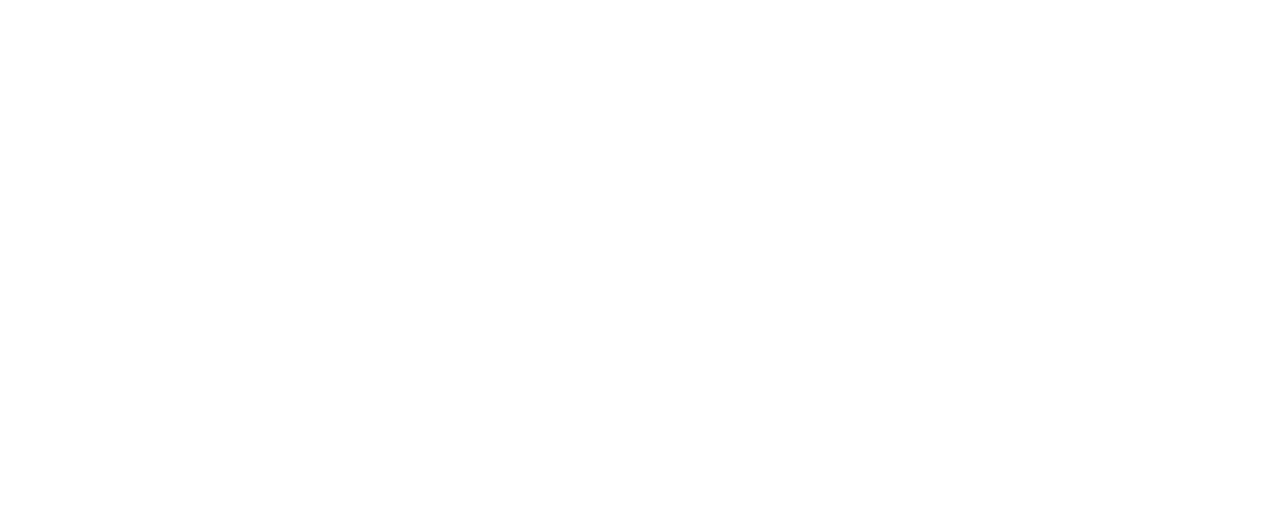
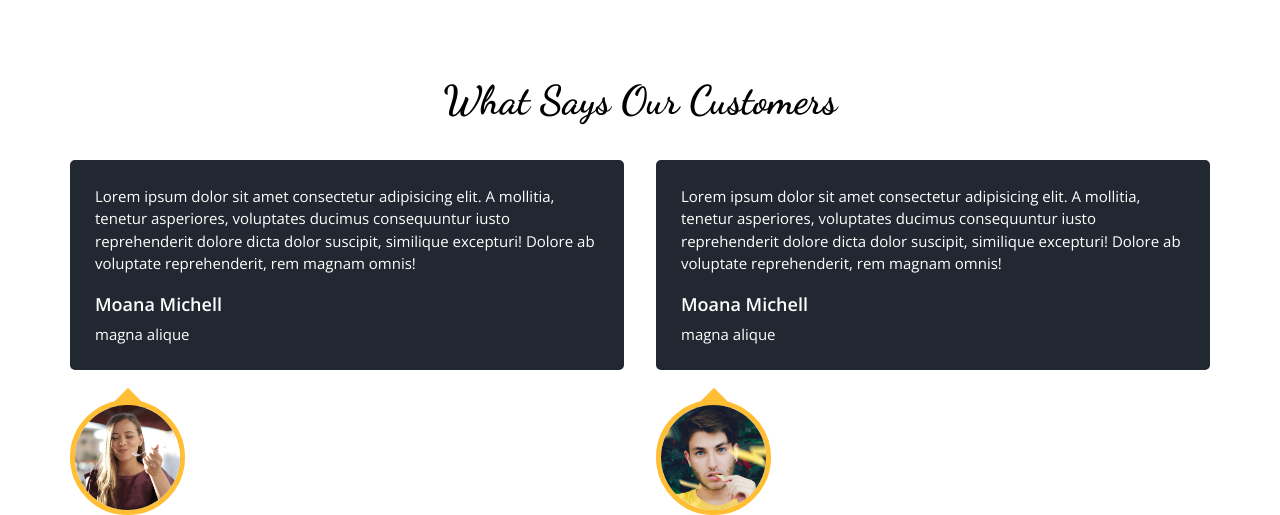
Before and after one commit to KkutaySarii/food-ordering, a Next.js app: page / in a window 1280 px wide. Shown: the part 3344-3859 px from the top of the page. Before the commit the page ends 3414 px from the top, so only its background shows below. Built offline with nearby package versions, Linux system fonts and the light colour scheme.

Commit message:
customers added

```diff
--- /dev/null
+++ b/components/Customers/CustomersItem/index.jsx
@@ -0,0 +1,32 @@
+import Image from "next/image";
+import React from "react";
+
+const CustomersItem = ({ imgSrc }) => {
+  return (
+    <div>
+      <div className="bg-secondary px-[25px] pt-[25px] pb-[15px] rounded-[5px] text-white">
+        <p className="text-[15px] mb-2.5">
+          Lorem ipsum dolor sit amet consectetur adipisicing elit. A mollitia,
+          tenetur asperiores, voluptates ducimus consequuntur iusto
+          reprehenderit dolore dicta dolor suscipit, similique excepturi! Dolore
+          ab voluptate reprehenderit, rem magnam omnis!
+        </p>
+        <h6 className="text-lg font-semibold mt-[15px] mb-[5px]">
+          Moana Michell
+        </h6>
+        <p className="text-[15px] mb-2.5">magna alique</p>
+      </div>
+      <div className="relative w-[115px] h-[115px] mt-[30px] before:content[''] before:w-5 before:h-5 before:rotate-45 before:absolute before:top-0 flex justify-center before:bg-primary before:-translate-y-2">
+        <Image
+          alt=""
+          src={imgSrc}
+          layout="fill"
+          objectFit="contain"
+          className="border-[5px] rounded-full border-primary"
+        />
+      </div>
+    </div>
+  );
+};
+
+export default CustomersItem;
--- /dev/null
+++ b/components/Customers/index.jsx
@@ -0,0 +1,20 @@
+import React from "react";
+
+import Title from "../Ui/Title";
+import CustomersItem from "./CustomersItem";
+
+const Customers = () => {
+  return (
+    <div className="container mx-auto">
+      <Title addClass="text-[40px] text-center mb-[30px]">
+        What Says Our Customers
+      </Title>
+      <div className="flex gap-x-8">
+        <CustomersItem imgSrc="/images/download.jpg" />
+        <CustomersItem imgSrc="/images/download-1.jpg" />
+      </div>
+    </div>
+  );
+};
+
+export default Customers;
--- a/components/Ui/Reservation/index.jsx
+++ b/components/Ui/Reservation/index.jsx
@@ -2,7 +2,7 @@
 
 import { useFormik } from "formik";
 
-import Input from "@/components/form/Input";
+import Input from "@/components/Form/Input";
 import Title from "../Title";
 import { reservationSchema } from "@/schema/reservationSchema";
 
--- a/pages/home/index.jsx
+++ b/pages/home/index.jsx
@@ -5,16 +5,18 @@
 import MenuWrapper from "@/components/Product/MenuWrapper";
 import About from "@/components/Ui/About";
 import Reservation from "@/components/Ui/Reservation";
+import Customers from "@/components/Customers";
 
 const index = () => {
   return (
-    <div className="">
+    <React.Fragment>
       <Carousel />
       <Campaigns />
       <MenuWrapper />
       <About />
       <Reservation />
-    </div>
+      <Customers />
+    </React.Fragment>
   );
 };
 
```
Also changed, not shown: public/images/download-1.jpg (added), public/images/download.jpg (added).
